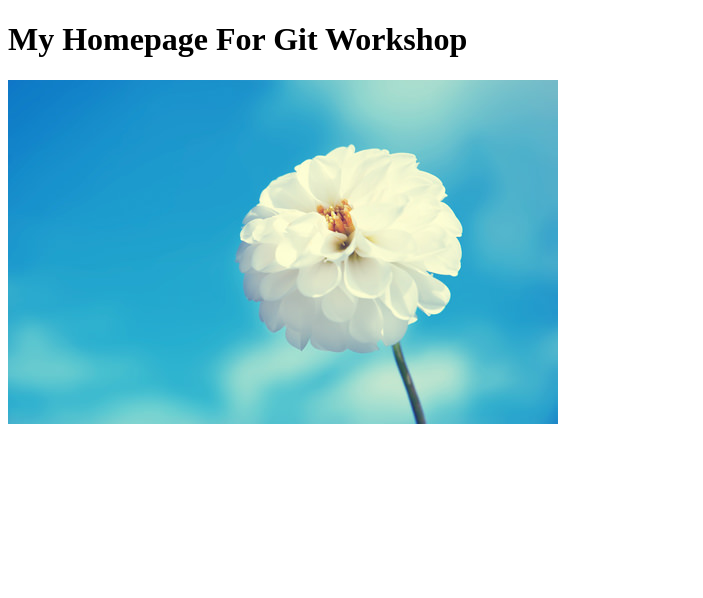
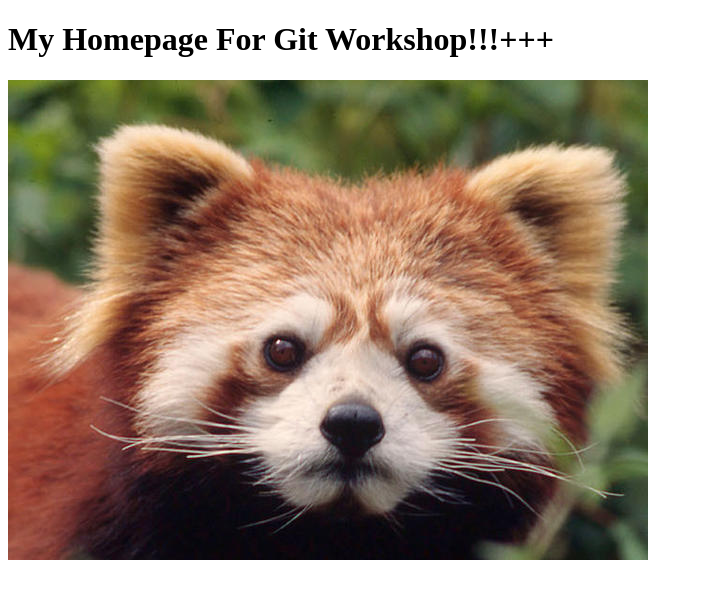
Before and after one commit to kingtan000/MY-XUXU, a plain HTML site: page index.html in a window 1280 px wide. Shown: the whole page, without its empty margins (0-703 px from the left). Drawn offline with Linux system fonts and the light colour scheme.

Commit message:
red panda

```diff
--- a/index.html
+++ b/index.html
@@ -5,7 +5,7 @@
 	<title>Homepage</title>
 </head>
 <body>
-	<h1>My Homepage For Git Workshop</h1>
-	<img src="roundflower.jpg">
+	<h1>My Homepage For Git Workshop!!!+++</h1>
+	<img src="redpanda.jpg">
 </body>
 </html>
```
